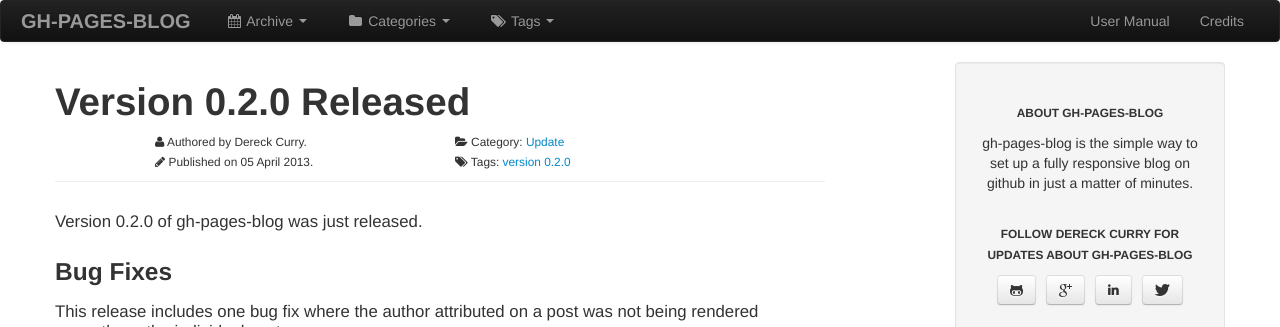
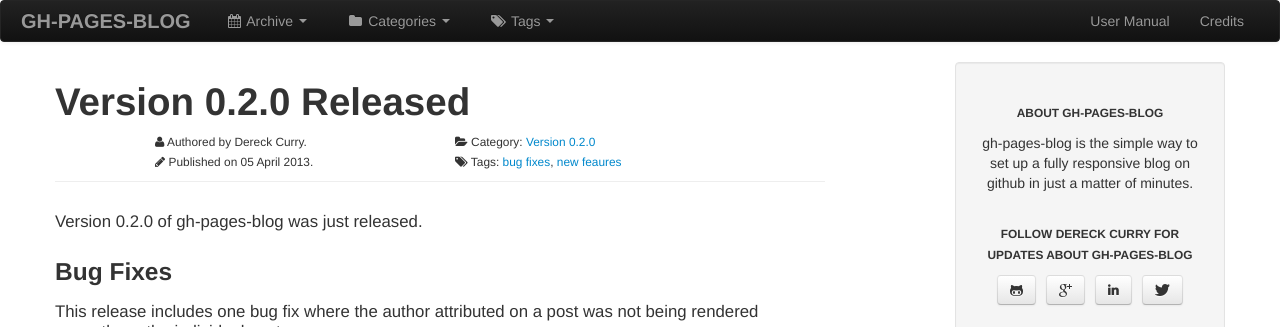
Before and after one commit to thedereck/gh-pages-blog, a Jekyll site: the page built from _posts/2013-04-05-version-0-2-0.md, in a window 1280 px wide. Shown: the top 327 px of the page. Built offline with Jekyll 4.4.1, drawn with Linux system fonts in a browser that asks for light colours; comment, search, counter and statistics services are not loaded.

Commit message:
Updating categories and tags.

```diff
--- a/_posts/2013-04-05-version-0-2-0.md
+++ b/_posts/2013-04-05-version-0-2-0.md
@@ -1,9 +1,10 @@
 ---
 layout : post
 title : Version 0.2.0 Released
-category : Update
+category : Version 0.2.0
 tags :
-  - version 0.2.0
+  - bug fixes
+  - new feaures
 ---
 
 Version 0.2.0 of gh-pages-blog was just released.
```
Also changed, not shown: _posts/2013-03-20-hello-world.md (+3 -0 lines), _posts/2013-03-21-version-0-1-1.md (+2 -2 lines).
